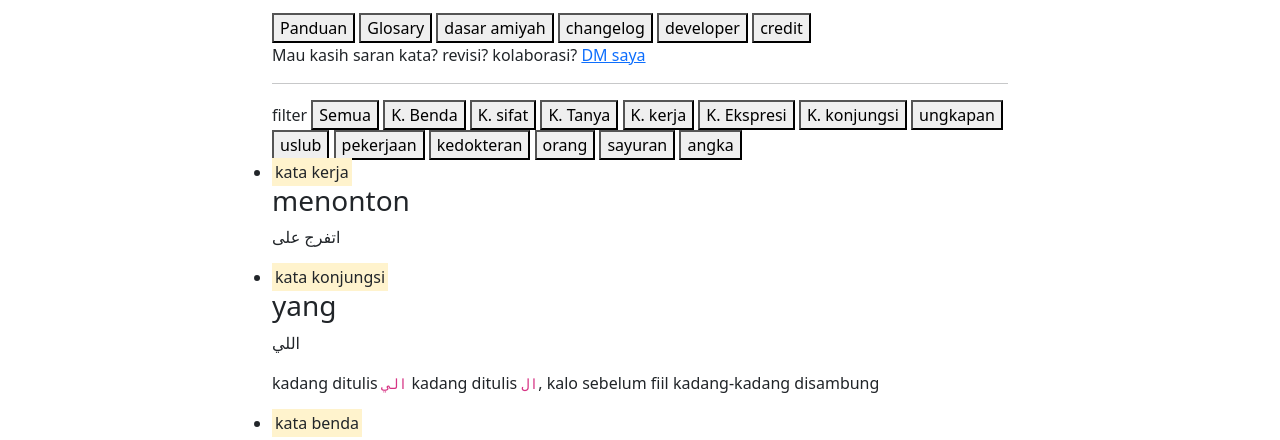
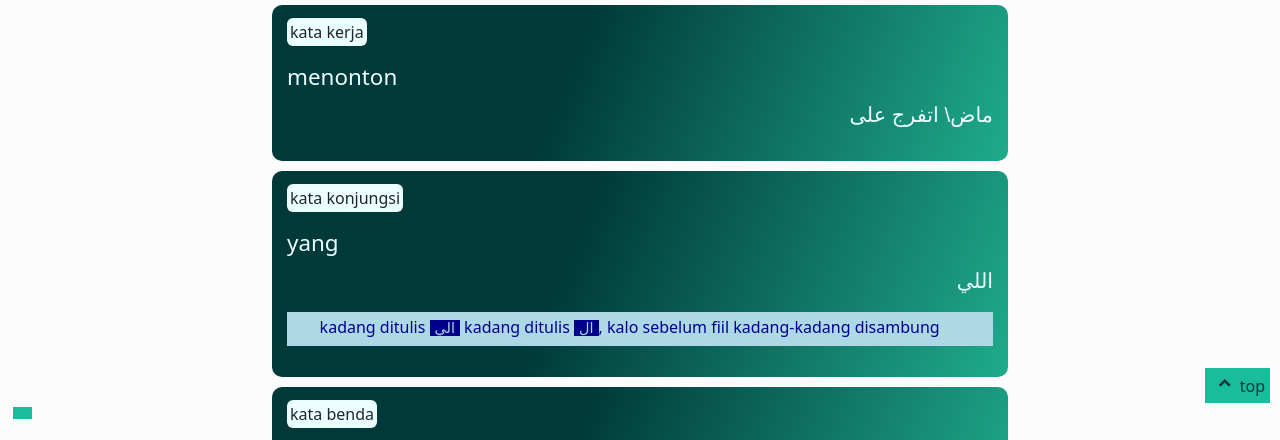
Before and after one commit to zhalifunas/zhalifunas.github.io, a plain HTML site: page kamus-amiyah-eg/index.html in a window 1280 px wide. Shown: the part 345-785 px from the top of the page. Drawn offline with nearby package versions, Linux system fonts and the light colour scheme; a web font is replaced by a local one.

Commit message:
Update 11022026
minor change

```diff
--- a/kamus-amiyah-eg/index.html
+++ b/kamus-amiyah-eg/index.html
@@ -12,7 +12,7 @@
   <link rel="stylesheet" href="https://cdn.jsdelivr.net/npm/bootstrap@5.3.2/dist/css/bootstrap.min.css">
   <link rel="stylesheet" href="https://cdn.jsdelivr.net/gh/eliyantosarage/font-awesome-pro@main/fontawesome-pro-6.5.1-web/css/all.min.css.css">
   <link rel="stylesheet" href="https://fonts.googleapis.com/css2?family=Baloo+Bhaijaan+2:wght@400..800&amp;display=swap">
-  <link rel="stylesheet" href="https://raw.githubusercontent.com/zhalifunas/zhalifunas.github.io/refs/heads/utama/kamus-amiyah-eg/index.html">
+  <link rel="stylesheet" href="https://raw.githubusercontent.com/zhalifunas/zhalifunas.github.io/refs/heads/utama/kamus-amiyah-eg/style.css">
   <script src="https://raw.githubusercontent.com/zhalifunas/zhalifunas.github.io/refs/heads/utama/kamus-amiyah-eg/allin.js" defer></script>
 </head>
 <body>
```
